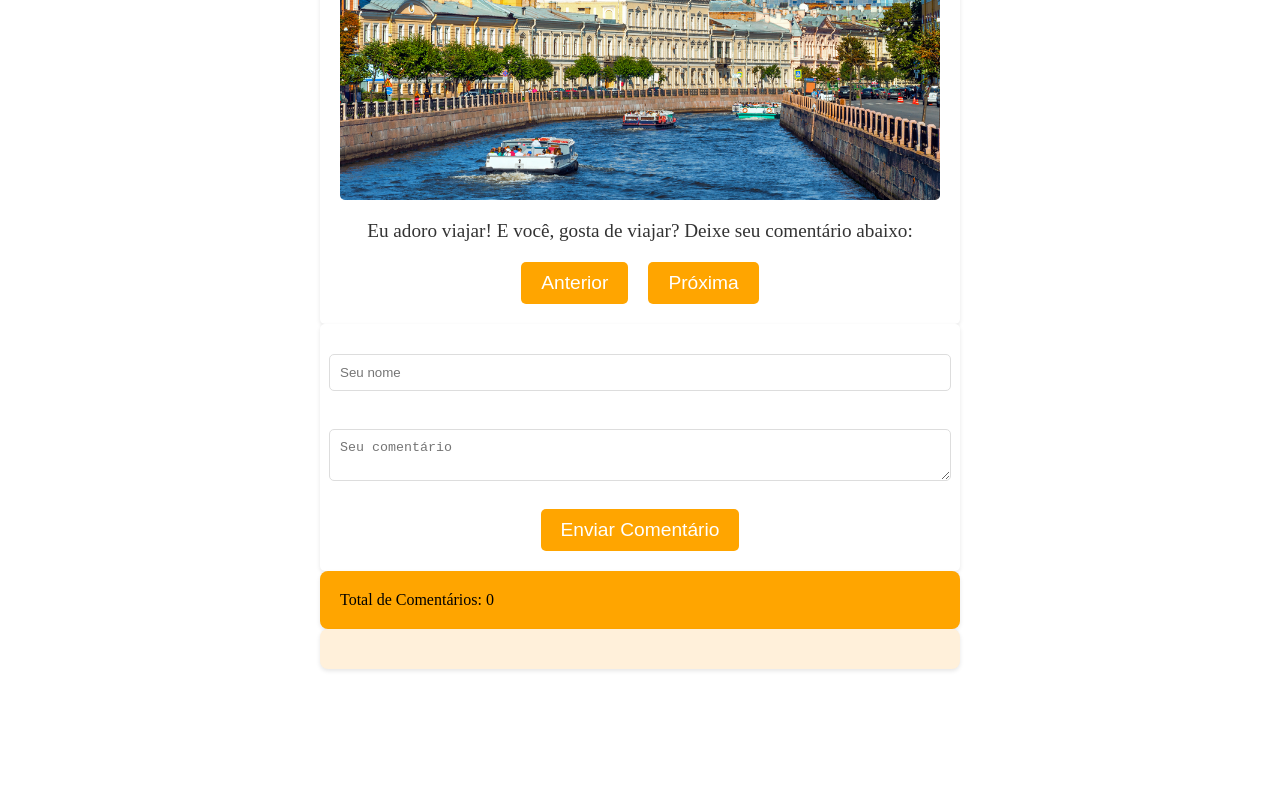
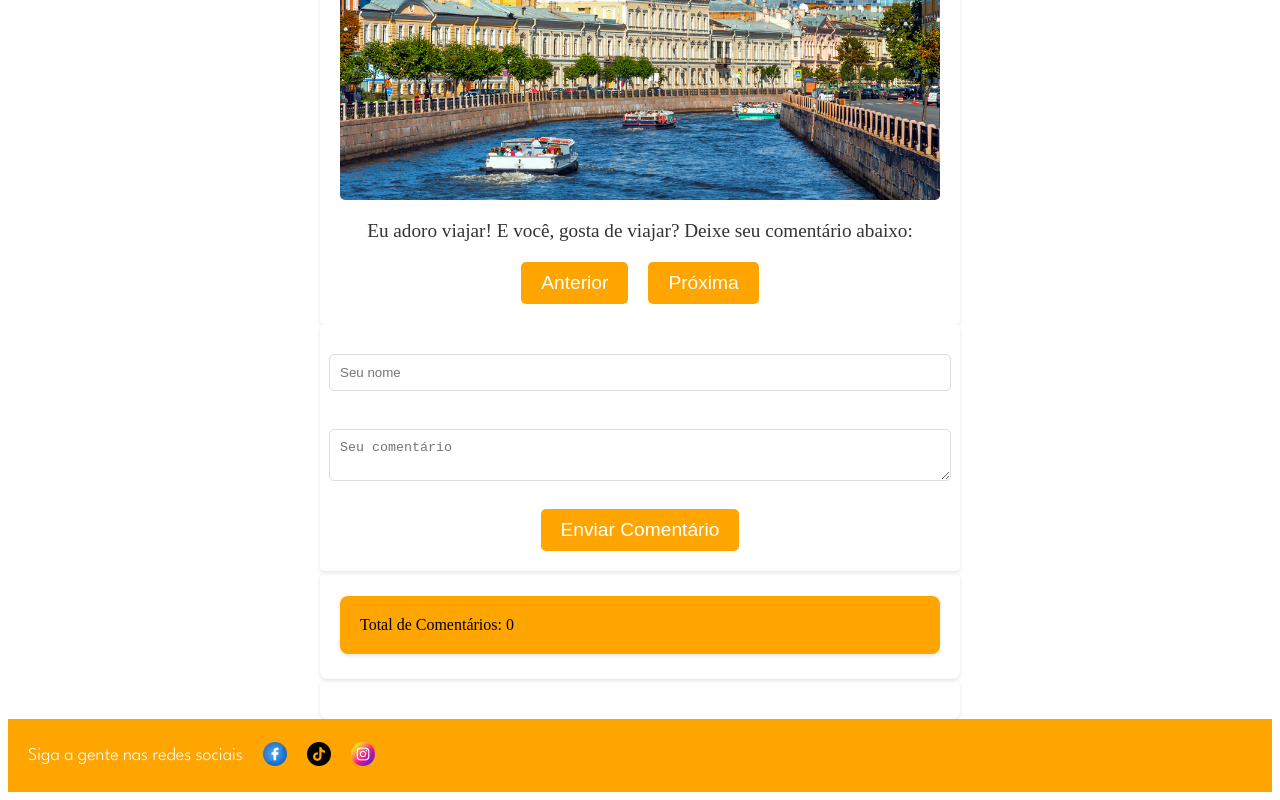
Before and after one commit to DuranAline/ProjetoFramaworks, a React (Vite) app: page / in a window 1280 px wide. Shown: the part 455-1255 px from the top of the page. Before the commit the page ends 1132 px from the top, so only its background shows below. Built offline with nearby package versions, Linux system fonts and the light colour scheme.

Commit message:
code correction

```diff
--- a/src/App.tsx
+++ b/src/App.tsx
@@ -3,7 +3,8 @@ import CommentForm from './components/CommentForm';
 import CommentList from './components/CommentList';
 import Carousel from './components/Carousel';
 import Header from './components/Header';
-import './components/App.css'
+import './components/App.css';
+import Footer from './components/Footer';
 
 // Define a interface para a estrutura de um comentário
 interface Comment {
@@ -44,9 +45,12 @@ const App: React.FC = () => {
         <Carousel />
 
         <CommentForm onAddComment={addComment} />
-        <p className='paragrafo'>Total de Comentários: {comments.length}</p>
+        <div className="total-box">
+          <p className='paragrafo'>Total de Comentários: {comments.length}</p>
+        </div>
         <CommentList comments={comments} />
       </div>
+      <Footer />
     </div>
   );
 };
--- a/src/components/App.css
+++ b/src/components/App.css
@@ -1,4 +1,5 @@
 .paragrafo{
+
     background-color: #ffa500;
     border-radius: 8px;
     max-width: 600px;
@@ -6,4 +7,14 @@
     padding: 20px;
     box-shadow: 0 2px 4px rgba(0, 0, 0, 0.1);
     text-align: left;
+    margin-bottom:5px;
+    margin-top:5px;
 }
+.total-box {
+  border-radius: 8px;
+  max-width: 600px;
+  margin: 0 auto;
+  padding: 20px;
+  box-shadow: 0 2px 4px rgba(0, 0, 0, 0.1);
+  text-align: left;
+}
--- a/src/components/CommentList.css
+++ b/src/components/CommentList.css
@@ -1,5 +1,4 @@
 .comment-list {
-    background-color: #fff0da;
   border-radius: 8px;
   max-width: 600px;
   margin: 0 auto;
@@ -9,7 +8,9 @@
 }
 
 .comment-box {
-    border: 1px solid black; /* Borda clara */
+  display: flex; /* Usar flex para alinhar os elementos na horizontal */
+  border: 1px solid lightgray; /* Borda clara */
+  background-color: #fff0da;
   border-radius: 8px;
   margin: 10px 0;
   padding: 12px;
@@ -17,6 +18,9 @@
 
 .comment {
   font-size: 16px;
+  display: flex; /* Usar flex para alinhar os elementos na horizontal */
+  flex-direction: column; /* Alinhar os elementos verticalmente */
+  flex: 2; /* Distribuir espaço igualmente entre os elementos */
 }
 
 .comment-author {
@@ -26,9 +30,13 @@
 
 .comment-text {
   font-size: 16px;
+  color:#696969;
 }
 
 .comment-datetime {
   color: #999;
   font-size: 14px;
+  margin-left: auto; /* Alinhar a data à direita da caixa de comentário */
+   padding: 5px;
+
 }
--- a/src/components/CommentList.tsx
+++ b/src/components/CommentList.tsx
@@ -1,25 +1,25 @@
 import React from 'react';
 import './CommentList.css';
-// Definindo a interface Comment para representar a estrutura de um comentário
+
 interface Comment {
-  author: string;    // Propriedade para o nome do autor
-  text: string;      // Propriedade para o texto do comentário
-  dateTime: string;  // Propriedade para a data e hora do comentário
+  author: string;
+  text: string;
+  dateTime: string;
 }
 
-// Definindo a interface CommentListProps para representar as propriedades esperadas para o componente CommentList
 interface CommentListProps {
-  comments: Comment[]; // A propriedade 'comments' é um array de objetos do tipo 'Comment'
+  comments: Comment[];
 }
 
-// Componente CommentList que renderiza uma lista de comentários
 const CommentList: React.FC<CommentListProps> = ({ comments }) => {
   return (
     <div className="comment-list">
       {comments.map((comment, index) => (
         <div className="comment-box" key={index}>
           <div className="comment">
-            <div className="comment-author">{comment.author}</div>
+            <div className="comment-author">
+              <img src="./image/com.png" alt="Com Icon" /> {comment.author}
+            </div>
             <div className="comment-text">{comment.text}</div>
             <div className="comment-datetime">{comment.dateTime}</div>
           </div>
```
Also changed, not shown: public/image/com.png. Lines whose indentation alone changed are shown as unchanged.
